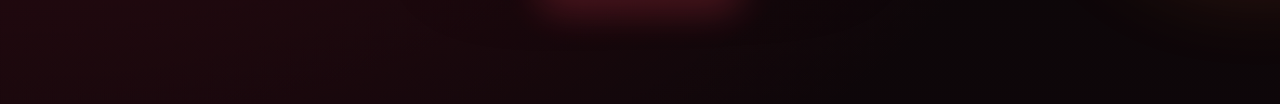
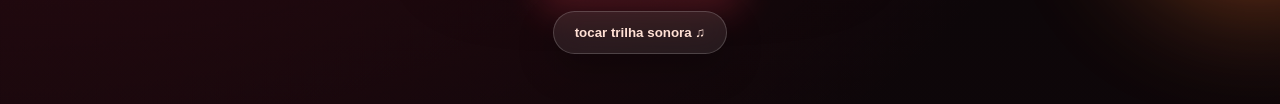
Before and after one commit to valentinodevboy/Site, a plain HTML site: page index.html in a window 1280 px wide. Shown: the part 985-1089 px from the top of the page. Drawn offline with Linux system fonts and the light colour scheme.

Commit message:
Update index.html

```diff
--- a/index.html
+++ b/index.html
@@ -130,6 +130,24 @@
 
     .hero-photo img {
       border-radius: 25px;
+    }
+
+
+    .music-button {
+      display: inline-flex;
+      align-items: center;
+      justify-content: center;
+      width: fit-content;
+      margin: 14px auto 0;
+      padding: 13px 21px;
+      border: 1px solid rgba(255,255,255,.18);
+      border-radius: 999px;
+      background: rgba(255,255,255,.08);
+      color: #ffe0d5;
+      font-weight: 800;
+      backdrop-filter: blur(14px);
+      box-shadow: 0 14px 36px rgba(0,0,0,.25);
+      cursor: pointer;
     }
 
     .button {
@@ -324,6 +342,13 @@
       </div>
 
       <a class="button" href="#galeria">ver esse caos bonito</a>
+      <button class="music-button" onclick="tocarMusica()">
+  tocar trilha sonora ♫
+      </button>
+
+        <audio id="musica" loop>
+        <source src="japanese-denim.mp3" type="audio/mpeg">
+        </audio>
     </section>
 
     <section class="section">
```
